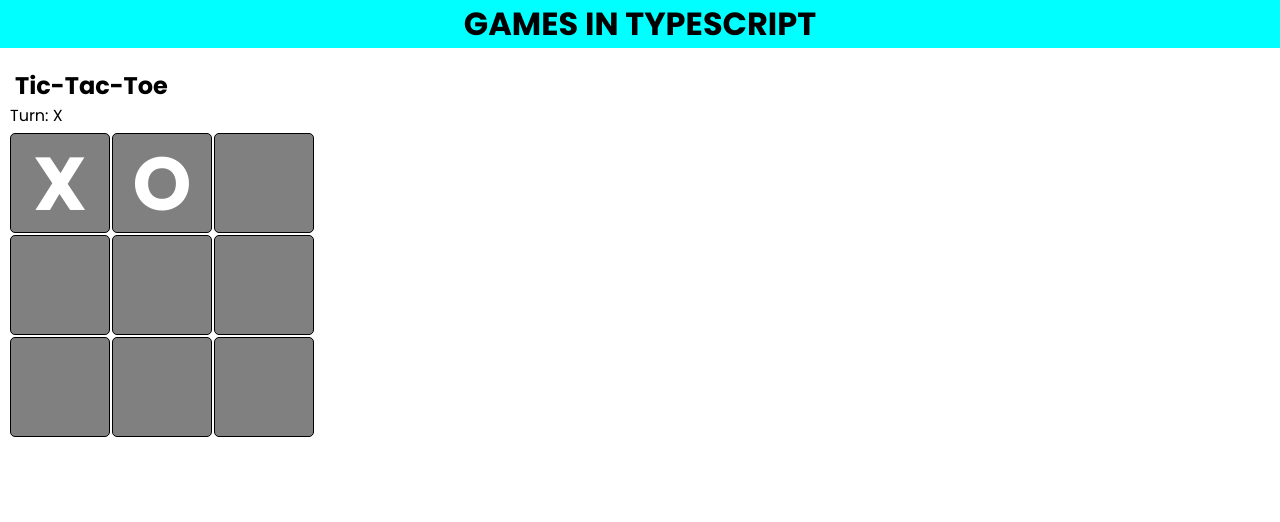
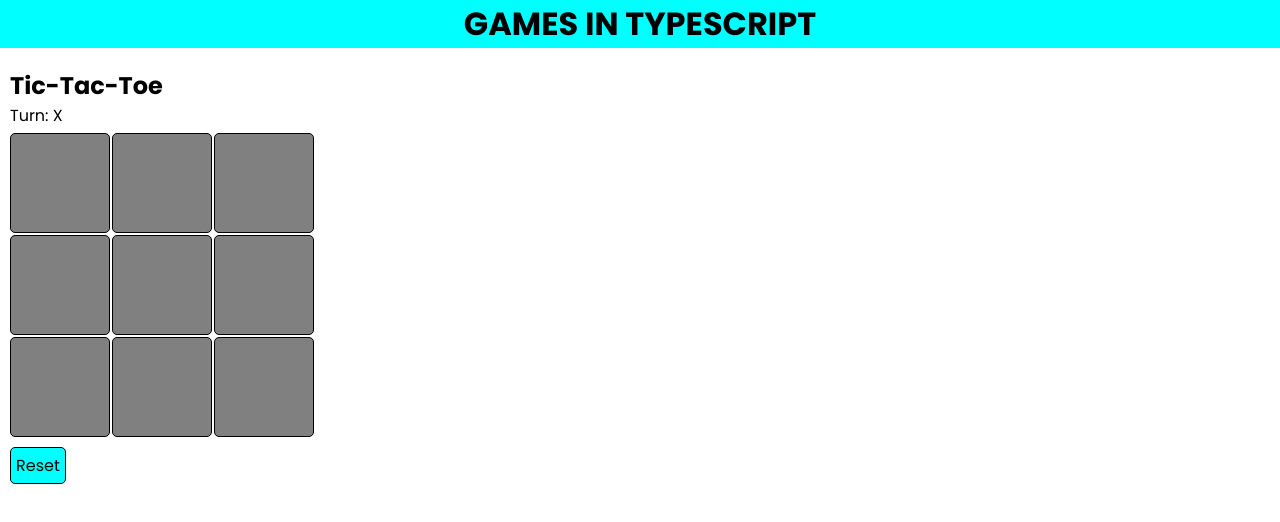
Before and after one commit to diegograssino/ts-games, a React (Vite) app: page / in a window 1280 px wide. Shown: the top 522 px of the page. Built offline with nearby package versions, Linux system fonts and the light colour scheme.

Commit message:
Add logics to tictactoe game

```diff
--- a/src/components/TicTacToe/TicTacToe.styled.tsx
+++ b/src/components/TicTacToe/TicTacToe.styled.tsx
@@ -25,8 +25,26 @@ export const Styled = styled.div`
     justify-content: center;
     font-size: 75px;
     font-weight: bold;
+    cursor: pointer;
   }
   .game-title {
-    margin: 20px 0px 0px 5px;
+    margin: 20px 0px 0px 0px;
+  }
+  .btn-reset {
+    margin: 10px 0px 0px 10px;
+    background-color: aqua;
+    border: 1px solid black;
+    border-radius: 5px;
+    padding: 5px;
+    display: inline-block;
+    transition: background-color 0.25s ease;
+    cursor: pointer;
+    &:hover {
+      background-color: lightblue;
+    }
+    &:active {
+      background-color: aqua;
+      color: gray;
+    }
   }
 `;
--- a/src/components/TicTacToe/TicTacToe.tsx
+++ b/src/components/TicTacToe/TicTacToe.tsx
@@ -4,10 +4,23 @@ import {Styled} from "./TicTacToe.styled";
 
 function TicTacToe(): JSX.Element {
   const INITIAL_TURN = "X";
+  const INITIAL_PLAYS: string[] = Array(9).fill("");
+
   const [turn, setTurn] = useState<"X" | "O">(INITIAL_TURN);
+  const [plays, setPlays] = useState<string[]>(INITIAL_PLAYS);
 
-  function handleClick() {
-    setTurn(turn === "X" ? "O" : "X");
+  function handleClick(i: number): void {
+    if (plays[i] === "") {
+      const playsCopy = [...plays];
+
+      playsCopy[i] = turn;
+      setPlays(playsCopy);
+      setTurn(turn === "X" ? "O" : "X");
+    }
+  }
+  function handleReset(): void {
+    setPlays(INITIAL_PLAYS);
+    setTurn(INITIAL_TURN);
   }
 
   return (
@@ -16,20 +29,15 @@ function TicTacToe(): JSX.Element {
         <h2 className="game-title">Tic-Tac-Toe</h2>
         <p>Turn: {turn}</p>
         <div className="grid3x3">
-          <div className="square" onClick={handleClick}>
-            X
-          </div>
-          <div className="square" onClick={handleClick}>
-            O
-          </div>
-          <div className="square" onClick={handleClick} />
-          <div className="square" onClick={handleClick} />
-          <div className="square" onClick={handleClick} />
-          <div className="square" onClick={handleClick} />
-          <div className="square" onClick={handleClick} />
-          <div className="square" onClick={handleClick} />
-          <div className="square" onClick={handleClick} />
+          {plays.map((play, index) => (
+            <div key="index" className="square" onClick={() => handleClick(index)}>
+              {play}
+            </div>
+          ))}
         </div>
+      </div>
+      <div className="btn-reset" onClick={handleReset}>
+        Reset
       </div>
     </Styled>
   );
```
